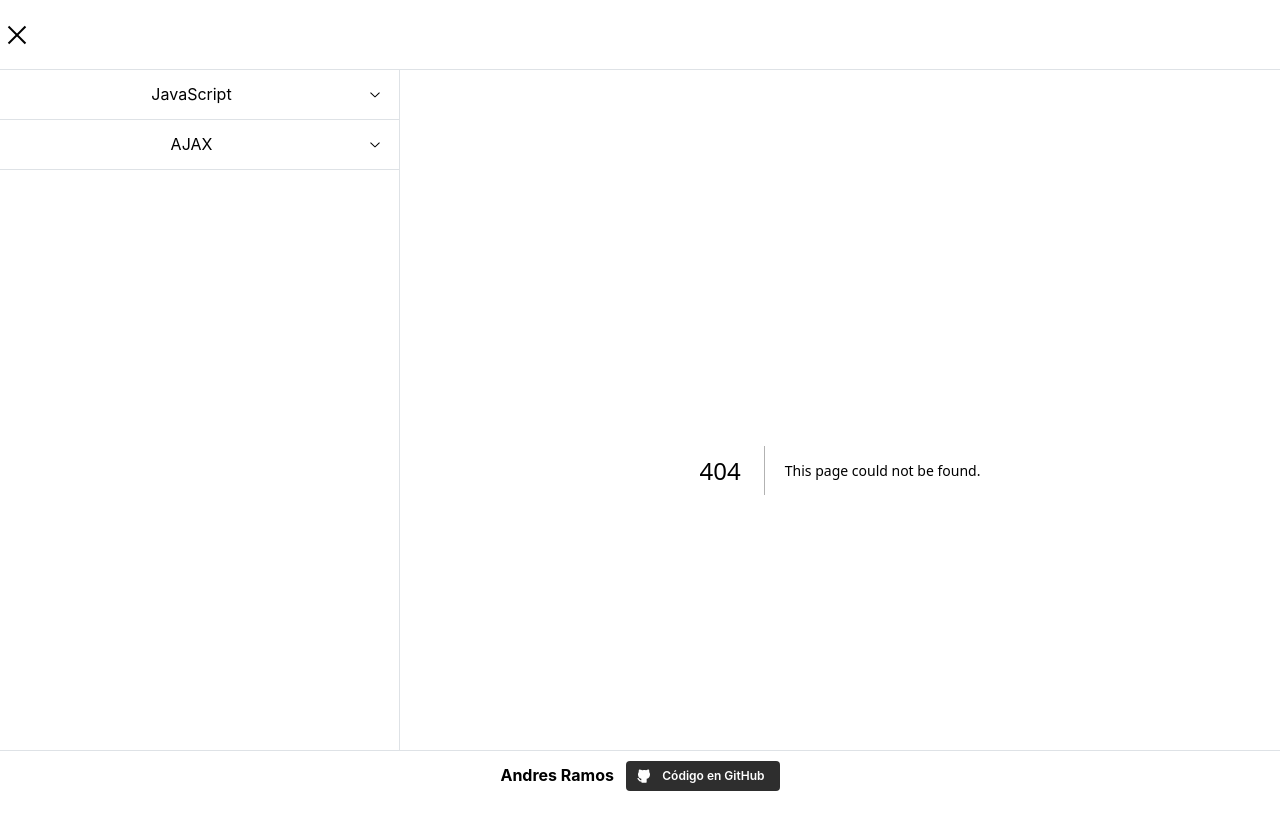
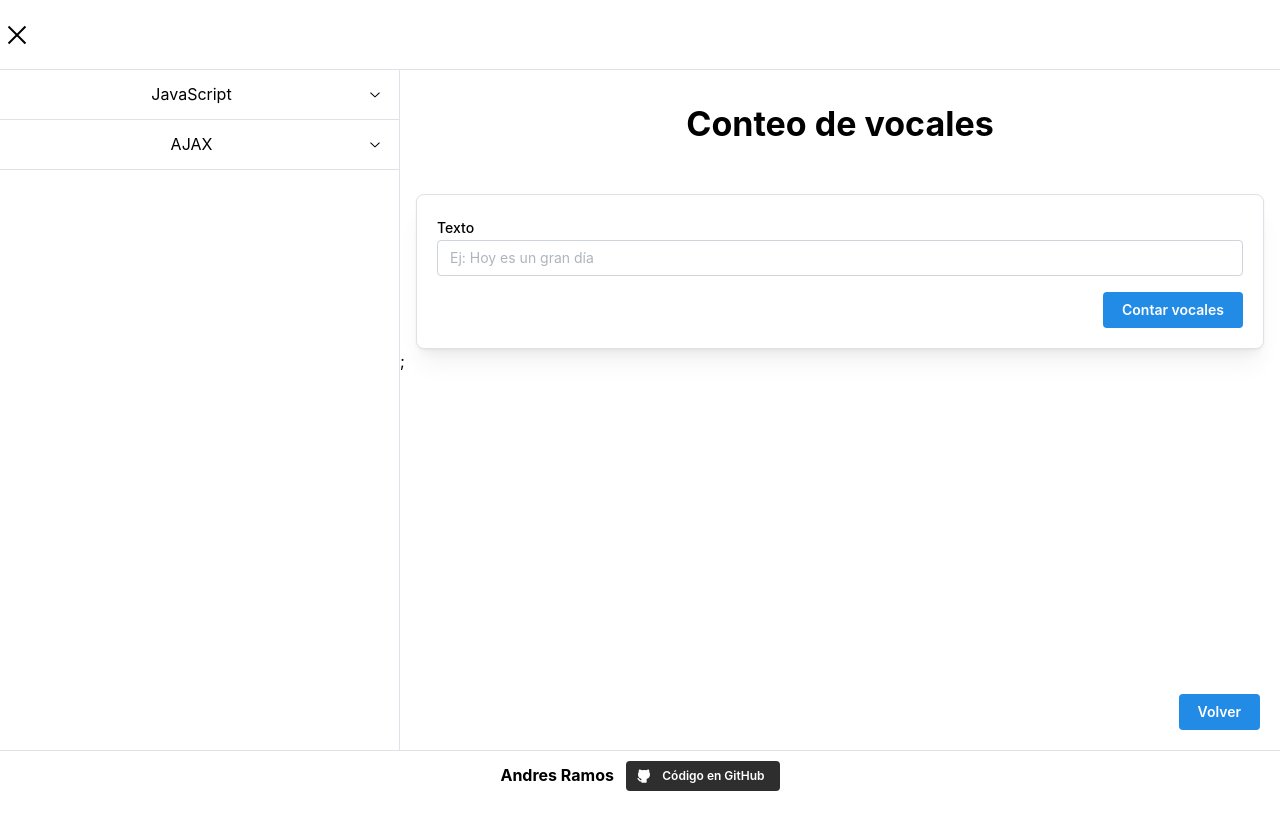
Before and after one commit to AndresCRamos/app-red-lab2, a Next.js app: page /actividades/js/vocal-conteo in a window 1280 px wide. Before the commit this address had no page. Shown: the top 830 px of the page. After the commit the page ends 800 px from the top, so only its background shows below. Built offline with nearby package versions, Linux system fonts and the light colour scheme.

Commit message:
Solve js exercise n4

```diff
--- /dev/null
+++ b/app/actividades/js/vocal-conteo/page.tsx
@@ -0,0 +1,85 @@
+"use client";
+import MainTitle from "@/MainTitle";
+import {
+  Button,
+  Group,
+  List,
+  Paper,
+  Stack,
+  Text,
+  TextInput,
+} from "@mantine/core";
+import { useForm } from "@mantine/form";
+import { useState } from "react";
+
+type VocalesConteo = Record<string, number>;
+
+const contarVocales = (texto: string): VocalesConteo => {
+  const conteo: VocalesConteo = { a: 0, e: 0, i: 0, o: 0, u: 0 };
+
+  const limpio = texto
+    .toLowerCase()
+    .normalize("NFD")
+    .replace(/[\u0300-\u036f]/g, "");
+
+  for (const char of limpio) {
+    if (conteo.hasOwnProperty(char)) {
+      conteo[char]++;
+    }
+  }
+
+  return conteo;
+};
+
+const VocalCountPage = () => {
+  const [result, setResult] = useState<null | VocalesConteo>(null);
+
+  const form = useForm({
+    initialValues: {
+      frase: "",
+    },
+    validate: {
+      frase: (value) =>
+        value.trim().length === 0 ? "Escribe un texto para analizar" : null,
+    },
+  });
+
+  const handleSubmit = (values: typeof form.values) => {
+    const resultado = contarVocales(values.frase);
+    setResult(resultado);
+  };
+
+  return (
+    <section>
+      <MainTitle title="Conteo de vocales" />
+      <Paper shadow="md" radius="md" p="lg" mt="md" withBorder>
+        <form onSubmit={form.onSubmit(handleSubmit, () => setResult(null))}>
+          <Stack>
+            <TextInput
+              label="Texto"
+              placeholder="Ej: Hoy es un gran día"
+              {...form.getInputProps("frase")}
+            />
+            <Group justify="flex-end">
+              <Button type="submit">Contar vocales</Button>
+            </Group>
+            {result && (
+              <List spacing="xs" mt="sm">
+                {Object.entries(result).map(([vocal, cantidad]) => (
+                  <List.Item key={vocal}>
+                    <Text span fw={500}>
+                      {vocal.toUpperCase()}
+                    </Text>
+                    : {cantidad}
+                  </List.Item>
+                ))}
+              </List>
+            )}
+          </Stack>
+        </form>
+      </Paper>
+    </section>
+  );
+};
+
+export default VocalCountPage;
```
